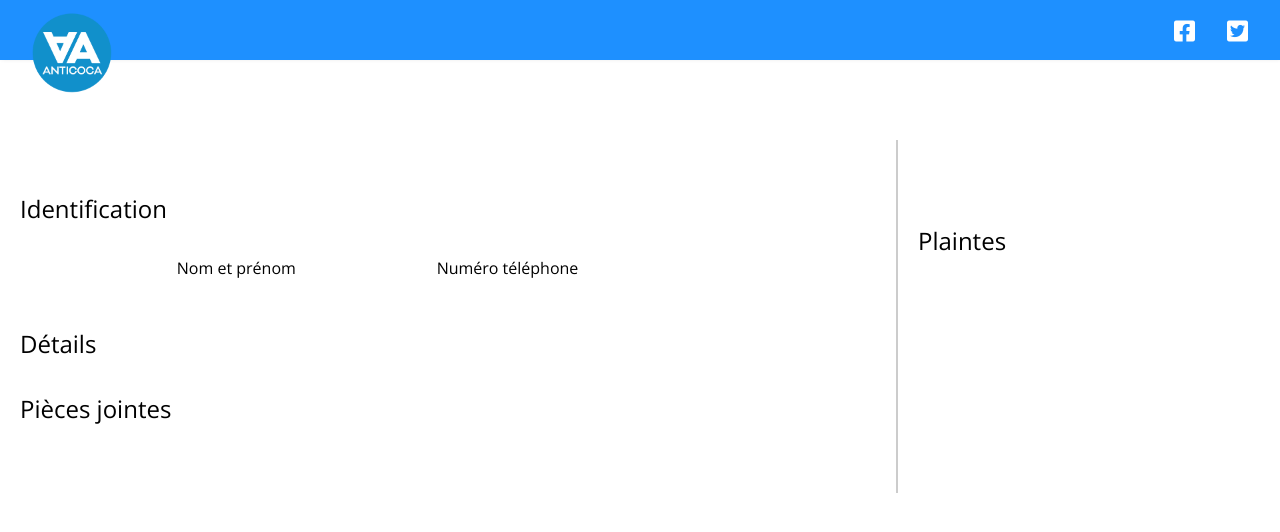
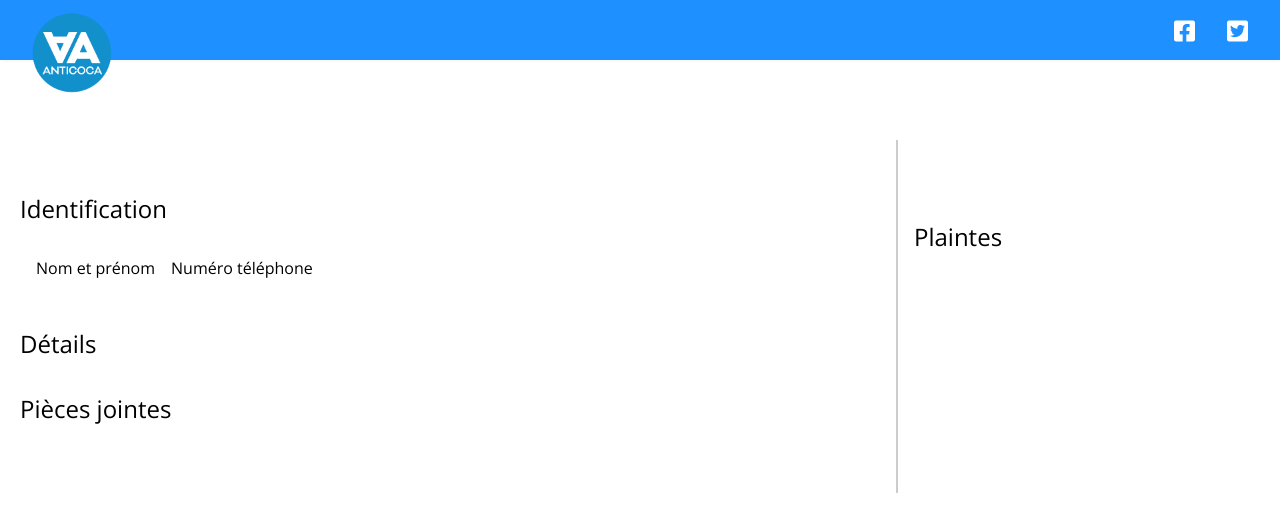
Before and after one commit to singdev/anticoca, a plain HTML site: page web/ministere/index.html in a window 1280 px wide. Drawn offline with nearby package versions, Linux system fonts and the light colour scheme; no server answers; a web font is replaced by a local one.

Commit message:
feat save

```diff
--- a/web/ministere/style.css
+++ b/web/ministere/style.css
@@ -6,7 +6,7 @@ main {
 }
 
 .summury {
-    padding: 20px;
+    padding: 16px;
     border-left: 2px solid #cccccc;
     position: sticky;
     top: 0;
@@ -75,6 +75,8 @@ img {
     display: flex;
     flex-direction: row;
     flex-wrap: wrap;
+    justify-content: flex-start;
+    align-items: flex-start;
 }
 
 .documents > div {
@@ -89,5 +91,9 @@ img {
     flex-direction: row;
     flex-wrap: wrap;
     width: 100%;
-    justify-content: space-evenly;
+    justify-content: flex-start;
 }
+
+.id-container > * {
+    padding-right: 16px;
+}
```
